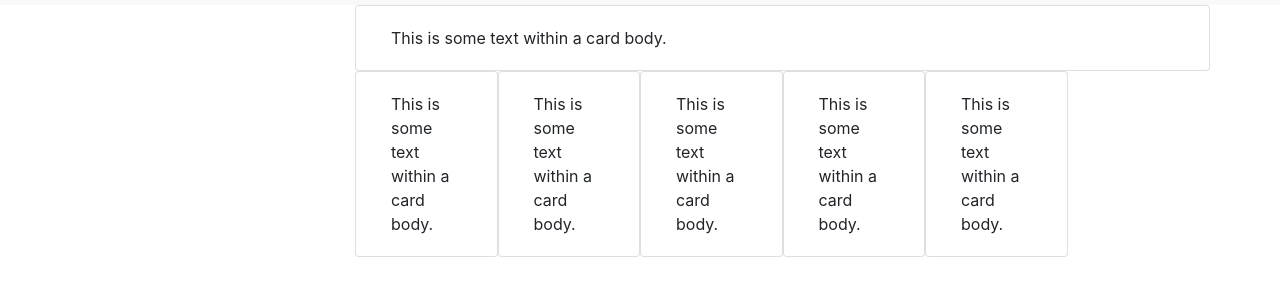
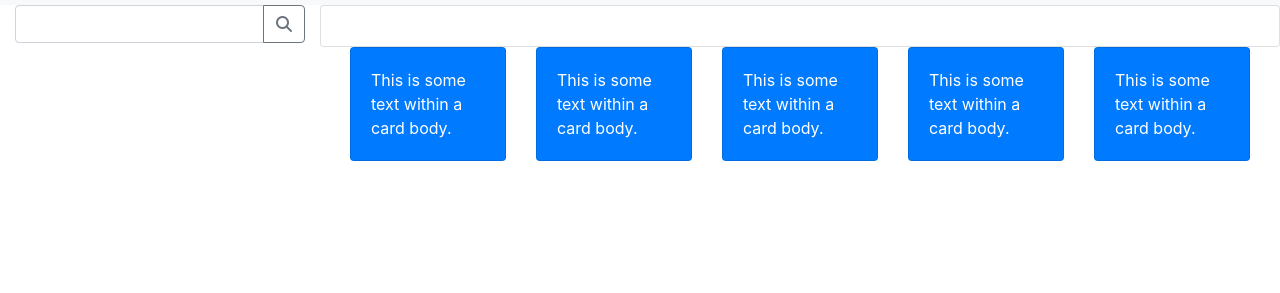
Before and after one commit to mms211/Weather-Dashboard, a plain HTML site: page index.html in a window 1280 px wide. Shown: the part 51-344 px from the top of the page. Drawn offline with nearby package versions, Linux system fonts and the light colour scheme.

Commit message:
general html layout

```diff
--- a/index.html
+++ b/index.html
@@ -18,6 +18,8 @@
     <script src="https://stackpath.bootstrapcdn.com/bootstrap/4.4.1/js/bootstrap.min.js"
         integrity="sha384-wfSDF2E50Y2D1uUdj0O3uMBJnjuUD4Ih7YwaYd1iqfktj0Uod8GCExl3Og8ifwB6"
         crossorigin="anonymous"></script>
+    <!--Font Awesome-->
+    <script src="https://kit.fontawesome.com/37ac476e4a.js" crossorigin="anonymous"></script>
     <!--My Stylesheets-->
     <link rel="stylesheet" href="index.html">
 </head>
@@ -27,43 +29,57 @@
     <nav class="navbar navbar-light bg-light">
         <span class="navbar-brand mb-0 h1">Navbar</span>
     </nav>
-    <main class="container">
+    <main class="container-fluid">
         <div class="row">
+            <!--Left Sidebar-->
             <div class="col-md-3">
+                <div class="row">
+                    <div class="input-group mb-3 col-md-12">
+                        <input type="text" class="form-control" aria-label="City">
+                        <div class="input-group-append">
+                            <button class="btn btn-outline-secondary" type="button" id="button-addon2"><i
+                                    class="fas fa-search"></i></button>
+                        </div>
+                    </div>
+                </div>
+            </div>
+            <div class="col-md-9">
+                <!--Location Current Weather-->
+                <div class="row">
+                    <div class="card col-md-12">
+                        <div class="card-body">
+                            <div id="current-city"></div>
 
                         </div>
-            <div class="col-md-9">
-                <div class="row">
-                    <div class="card col-md-12">
+                    </div>
+                </div>
+                <!--5 Day Forcast-->
+                <div class="container-fluid">
+                    <div class="card-deck">
+                        <div class="card text-white bg-primary">
                             <div class="card-body">
                                 This is some text within a card body.
                             </div>
                         </div>
-                </div>
-                <div class="row">
-                    <div class="card col-md-2">
+                        <div class="card text-white bg-primary">
                             <div class="card-body">
                                 This is some text within a card body.
                             </div>
                         </div>
-                    <div class="card col-md-2">
+                        <div class="card text-white bg-primary">
                             <div class="card-body">
                                 This is some text within a card body.
                             </div>
                         </div>
-                    <div class="card col-md-2">
+                        <div class="card text-white bg-primary">
                             <div class="card-body">
                                 This is some text within a card body.
                             </div>
                         </div>
-                    <div class="card col-md-2">
+                        <div class="card text-white bg-primary">
                             <div class="card-body">
                                 This is some text within a card body.
                             </div>
-                    </div>
-                    <div class="card col-md-2">
-                        <div class="card-body">
-                            This is some text within a card body.
                         </div>
                     </div>
                 </div>
```
Lines whose indentation alone changed are shown as unchanged.
